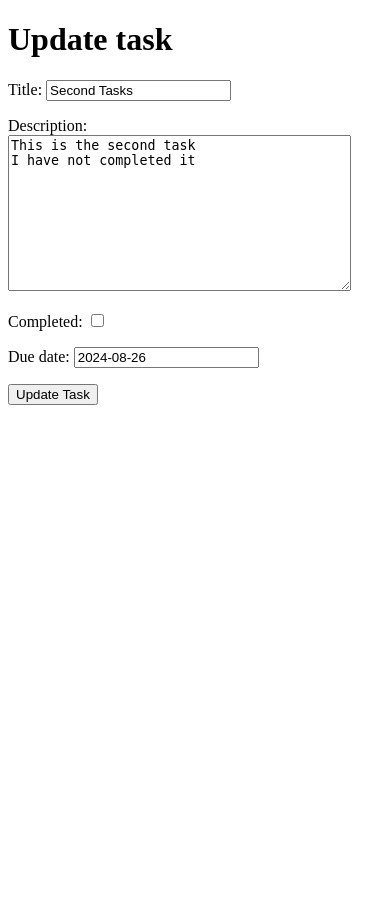
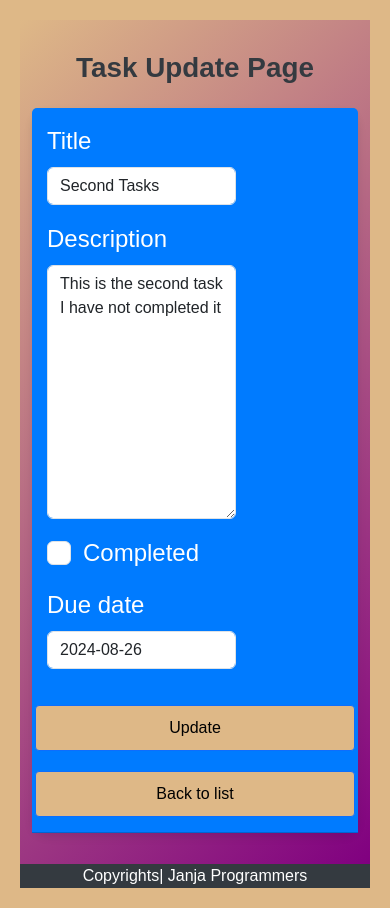
Before and after one commit to muthonijulie/TodoApp2, a Django app: page /update/3/ in a window 390 px wide. Before the commit the page ends 405 px from the top, so only its background shows below. Run offline with Django 5.2, Linux system fonts and the light colour scheme; data comes from the database, SQL or seed files in the repository; some libraries are stand-ins or nearby versions.

Commit message:
managing static files and template inheritance

```diff
--- /dev/null
+++ b/todo_project/assets/css/style.css
@@ -0,0 +1,139 @@
+body {
+    font-family: sans-serif;
+    background-color: burlywood;
+    margin: 0;
+    padding: 20px;
+}
+.vh-100 {
+    height: 100vh;
+    display: flex;
+    align-items: center;
+    justify-content: center;
+    background: linear-gradient(135deg, burlywood,purple );
+}
+
+.task-list-container {
+    max-width: 800px;
+    margin: 0 auto;
+    padding: 20px;
+    background-color: #fff;
+    border-radius: 8px;
+    box-shadow: 0 2px 8px rgba(0, 0, 0, 0.1);
+}
+.card-container {
+    margin-top: 20px;
+}
+
+.card {
+    border-radius: 15px;
+    box-shadow: 0 4px 8px rgba(0, 0, 0, 0.1);
+    border: none;
+}
+
+.card-body {
+    padding: 20px;
+    background-color: #ffffff;
+}
+.card-header {
+    background-color: #007bff;
+    color: white;
+    padding: 20px;
+    font-size: 1.5rem;
+}
+
+
+h1 {
+    font-family: sans-serif;
+    text-align: center;
+    color: #343a40;
+    margin-bottom: 30px;
+    font-weight:bolder;
+}
+
+.table-responsive {
+    margin-top: 20px;
+}
+
+.table {
+    width: 100%;
+    border-collapse: collapse;
+}
+
+.table th,
+.table td {
+    padding: 12px;
+    text-align: left;
+}
+
+.table-striped tbody tr:nth-of-type(odd) {
+    background-color: #f9f9f9;
+}
+
+.table-hover tbody tr:hover {
+    background-color: #f1f1f1;
+}
+
+.table th {
+    background-color: grey;
+    color: white;
+}
+
+.table a {
+    color: black;
+    text-decoration: none;
+}
+
+.table a:hover {
+    text-decoration: underline;
+}
+
+.badge {
+    padding: 10px;
+    font-size: 1rem;
+    border-radius: 4px;
+}
+.btn-danger {
+    background-color: #dc3545;
+    border-color: #dc3545;
+    color: #ffffff;
+}
+.btn-warning{
+    background-color: #dc3545;
+    border-color: #dc3545;
+    color: #ffffff;
+
+}
+
+
+.btn-primary {
+    display:inline-block;
+    margin-top: 20px;
+    background-color: burlywood;
+    color: black;
+    padding: 10px 15px;
+    border-radius: 4px;
+    text-align: center;
+    text-decoration: none;
+}
+
+.btn-primary:hover {
+    background-color: purple;
+
+}
+@media (max-width: 767.98px) {
+    .task-list-container {
+        padding: 10px;
+    }
+
+    .card-header, .card-body {
+        padding: 15px;
+    }
+    .table th, .table td {
+        font-size: 0.9rem;
+    }
+}
+footer{
+    background-color: #343a40;
+    color:#ffffff;
+    text-align: center;
+}
--- /dev/null
+++ b/todo_project/todo_app/templates/base.html
@@ -0,0 +1,21 @@
+{% load static %}
+<!DOCTYPE html>
+<html lang="en">
+  <head>
+    <meta charset="UTF-8" />
+    <meta name="viewport" content="width=device-width, initial-scale=1.0" />
+    <title>TodoApp: {{title}}</title>
+
+    <link
+      href="https://cdn.jsdelivr.net/npm/bootstrap@5.3.3/dist/css/bootstrap.min.css"
+      rel="stylesheet"
+      integrity="sha384-QWTKZyjpPEjISv5WaRU9OFeRpok6YctnYmDr5pNlyT2bRjXh0JMhjY6hW+ALEwIH"
+      crossorigin="anonymous"
+    />
+    <link rel="stylesheet" href="{% static 'css/style.css' %}" />
+  </head>
+  <body>
+    {% block content %} {% endblock content %}
+    <footer>Copyrights| Janja Programmers</footer>
+  </body>
+</html>
--- a/todo_project/todo_app/templates/todo_app/update.html
+++ b/todo_project/todo_app/templates/todo_app/update.html
@@ -1,17 +1,23 @@
-<!DOCTYPE html>
-<html lang="en">
-  <head>
-    <meta charset="UTF-8" />
-    <meta name="viewport" content="width-device-width,initial-scale-1.0" />
-    <title>Todo App:Update</title>
-  </head>
-  <body>
-    <h1>Update task</h1>
-    <div>
-      <form method="post">
-        {% csrf_token %} {{form.as_p}}
-        <button type="submit">Update Task</button>
-      </form>
+{% extends 'base.html' %}{% load bootstrap5 %}
+
+{% block content %}
+<section class="vh-100 gradient-custom-2">
+  <div class="container py-5">
+    <h1 class="mb-4">Task Update Page</h1>
+    <div class="card">
+      <div class="card-header">
+
+
+        {% csrf_token %}
+        <div class="row">
+        {% for field in form %}
+        <div class="col-8">{% bootstrap_field field %}</div>
+        {% endfor %}
+        <button type="submit" class="btn btn-primary">Update</button>
+
+        <a href="{% url 'list' %}" class="btn btn-primary">Back to list</a>
+      </div>
     </div>
-  </body>
-</html>
+  </div>
+</section>
+{% endblock content %}
--- a/todo_project/todo_app/urls.py
+++ b/todo_project/todo_app/urls.py
@@ -1,8 +1,6 @@
 from django.urls import path
-from .views import hello,index,task_list,task_detail,task_create,task_update,task_delete
+from .views import task_list,task_detail,task_create,task_update,task_delete
 urlpatterns=[
-    path('hello',hello),
-    path('index/',index,name='index'),
     path('',task_list,name='list'),
     path('detail/<int:id>/',task_detail,name='detail'),
     path('create/',task_create,name='create'),
--- a/todo_project/todo_app/views.py
+++ b/todo_project/todo_app/views.py
@@ -1,26 +1,19 @@
 from django.shortcuts import render,get_object_or_404,redirect
-from django.http import HttpResponse
 from .models import Task
 from .forms import TaskCreateForm
-
 # Create your views here.
-
-def hello(request):
-    return HttpResponse("<h1>Hello there.This our basic todo app</h1>")
-
-def index(request):
-    context={
-        'name':'Muthoni Julius'
-    }
-    return render(request,'todo_app/index.html',context)
 
 def task_list(request):
     tasks= Task.objects.all()
-    return render(request,'todo_app/list.html',{'tasks':tasks})
+    title='List'
+    return render(request,'todo_app/list.html',{'tasks':tasks,'title':title})
+
 
 def task_detail(request,id):
     task=get_object_or_404(Task,id=id)
-    return render(request,'todo_app/detail.html',{'task':task})
+    title='Detail'
+    return render(request,'todo_app/detail.html',{'task':task,'title':title})
+
 
 def task_create(request):
     if request.method == 'POST':
@@ -30,7 +23,8 @@ def task_create(request):
             return redirect('list')
     else:
             form=TaskCreateForm()
-    return render(request,'todo_app/create.html',{'form':form})
+            title='Create'
+    return render(request,'todo_app/create.html',{'form':form,'title':title})
 
 def task_update(request,id):
      task=get_object_or_404(Task,id=id)
@@ -41,13 +35,15 @@ def task_update(request,id):
            return redirect('list')
      else:
           form=TaskCreateForm(instance=task)
+          title='Update'
 
-     return render(request,'todo_app/update.html',{'form':form})
+     return render(request,'todo_app/update.html',{'form':form,'title':title})
 
 def task_delete(request,id):
     task=get_object_or_404(Task, id=id)
     if request.method=='POST':
         task.delete()
         return redirect('list')
+    title='Delete'
 
-    return render(request,'todo_app/delete.html',{'task':task})
+    return render(request,'todo_app/delete.html',{'task':task,'title':title})
--- a/todo_project/todo_project/settings.py
+++ b/todo_project/todo_project/settings.py
@@ -38,6 +38,7 @@ INSTALLED_APPS = [
     'django.contrib.messages',
     'django.contrib.staticfiles',
     'todo_app',
+    'bootstrap5',
 ]
 
 MIDDLEWARE = [
@@ -117,6 +118,7 @@ USE_TZ = True
 # https://docs.djangoproject.com/en/5.0/howto/static-files/
 
 STATIC_URL = 'static/'
+STATICFILES_DIRS=[BASE_DIR/'assets']
 
 # Default primary key field type
 # https://docs.djangoproject.com/en/5.0/ref/settings/#default-auto-field
```
Also changed, not shown: todo_project/todo_app/templates/todo_app/create.html (+13 -15 lines), todo_project/todo_app/templates/todo_app/delete.html (+15 -17 lines), todo_project/todo_app/templates/todo_app/detail.html (+36 -20 lines), todo_project/todo_app/templates/todo_app/index.html (deleted, +0 -12 lines), todo_project/todo_app/templates/todo_app/list.html (+46 -20 lines).
